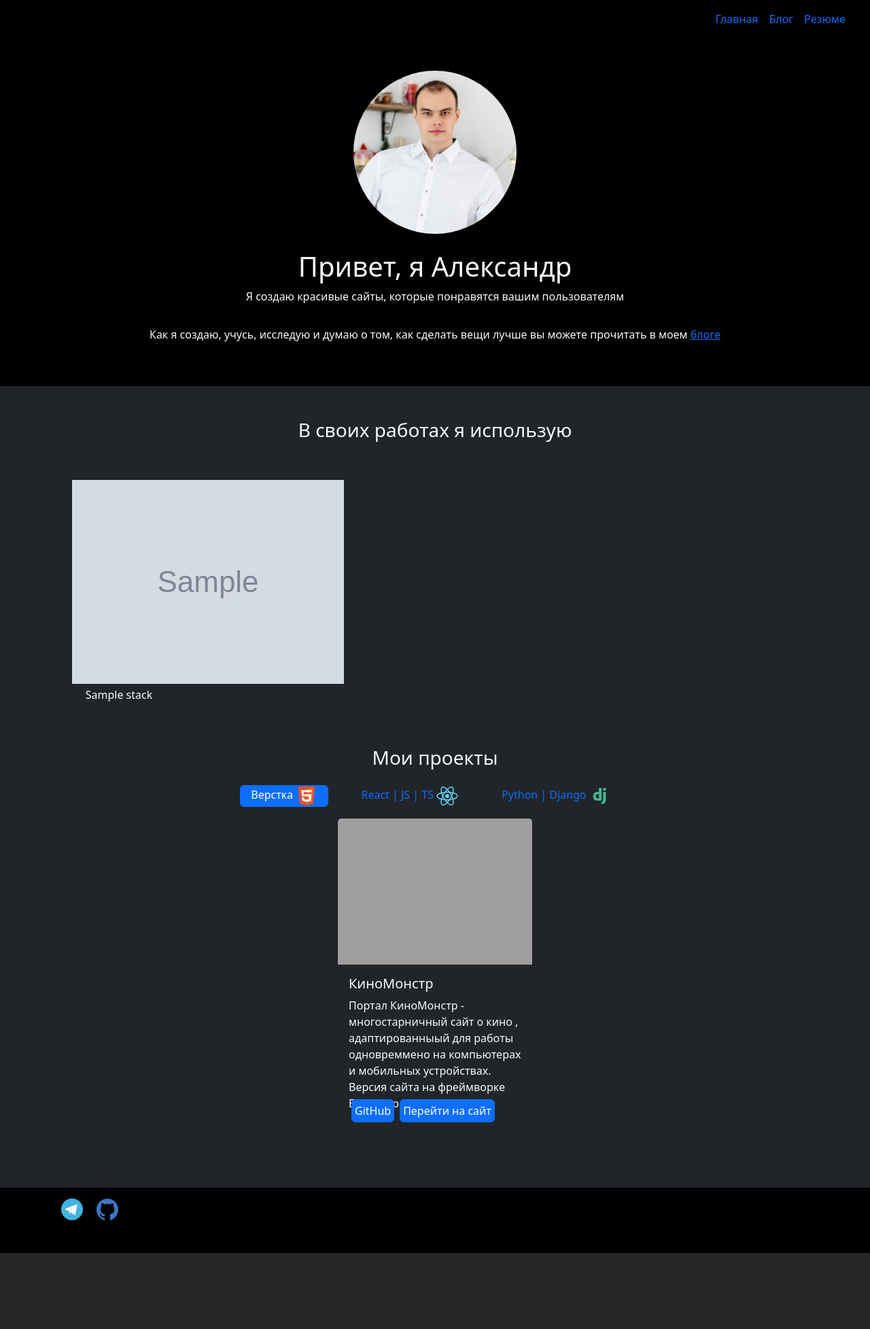
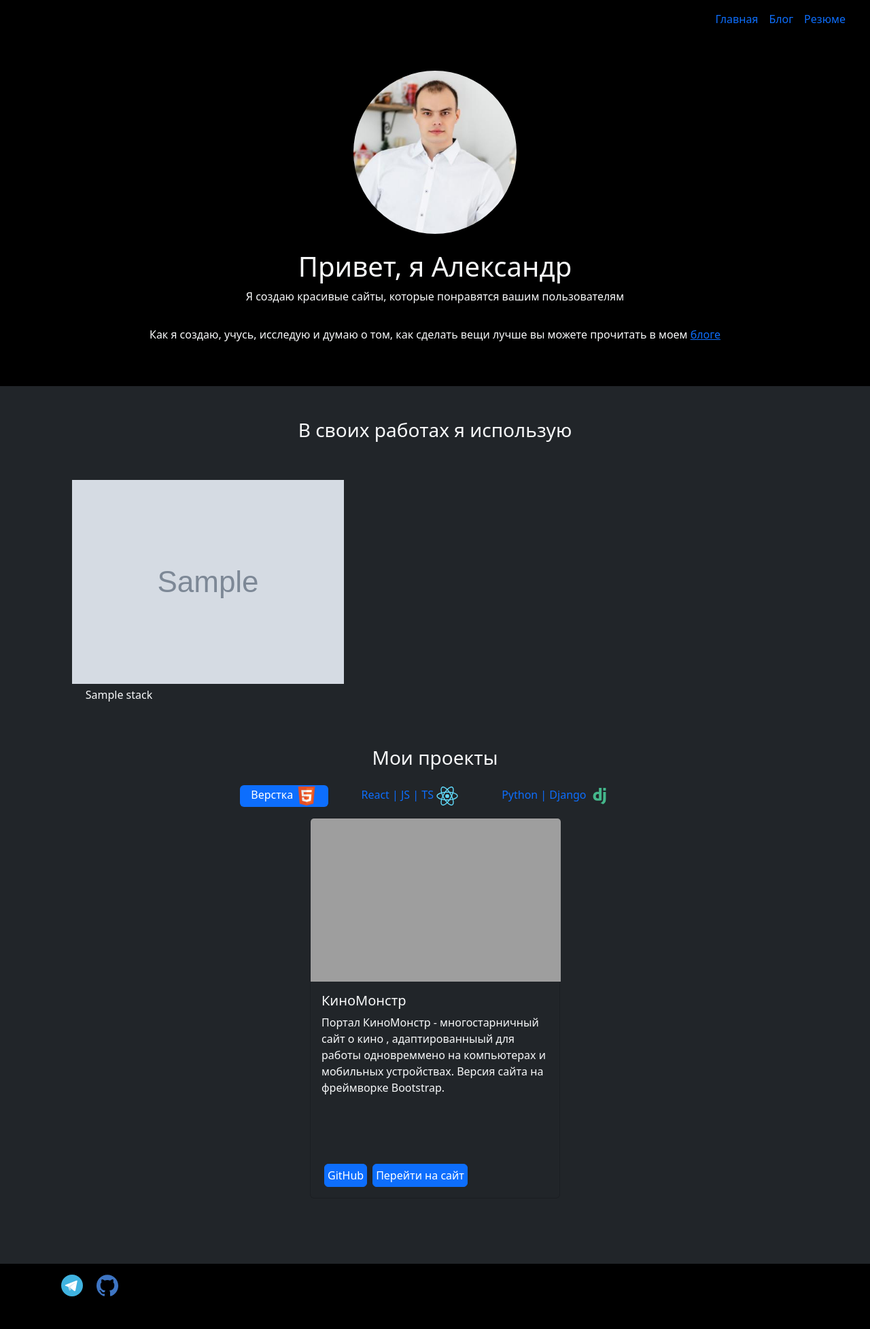
Before and after one commit to NaKorvaLoLe/django-portfolio, a Django app: page / in a window 1280 px wide. Shown: the whole page at 68% size. Before the commit the page ends 1843 px from the top, so only its background shows below. Run offline with Django 4.2, Linux system fonts and the light colour scheme; data comes from the database, SQL or seed files in the repository; both versions use the stored data as it was after the commit; tables that the repository leaves empty hold one stand-in row (values such as "Sample post"); grey boxes marked "Sample" are stand-in pictures; grey boxes are pictures that could not be loaded.

Commit message:
push PA" git commit -m pushPA

```diff
--- a/portfolio/templates/portfolio/home.html
+++ b/portfolio/templates/portfolio/home.html
@@ -50,8 +50,8 @@
                         <div class="tab-pane fade show active" id="pills-html" role="tabpanel" aria-labelledby="pills-home-tab" tabindex="0">
                             <div class="row">
                                 {% for project in projects_html %}
-                                    <div class="card col-6 col-md-3 bg-dark p-0 m-auto mb-5" style="width: 18rem; height: 28rem; ">
-                                        <img src="{{project.image.url}}" class="card-img-top " alt="Изображение проекта" >
+                                    <div class="card col-6 col-md-3 bg-dark p-0 m-auto mb-5" style="width: 23rem; height: 35rem; ">
+                                        <img src="{{project.image.url}}" class="card-img-top " style="width: 23rem; height: 15rem; " alt="Изображение проекта" >
                                         <div class="card-body position-relative">
                                             <h5 class="card-title text-light">{{ project.title }}</h5>
                                             <p class="card-text text-light">{{ project.description }}</p>
@@ -71,8 +71,8 @@
                         <div class="tab-pane fade" id="pills-react" role="tabpanel" aria-labelledby="pills-profile-tab" tabindex="0">
                             <div class="row">
                                 {% for project in projects_react %}
-                                    <div class="card col-6 col-md-3 bg-dark p-0 m-auto mb-5" style="width: 18rem; height: 28rem; ">
-                                        <img src="{{project.image.url}}" class="card-img-top " alt="Изображение проекта" >
+                                    <div class="card col-6 col-md-3 bg-dark p-0 m-auto mb-5" style="width: 23rem; height: 35rem; ">
+                                        <img src="{{project.image.url}}" class="card-img-top " style="width: 23rem; height: 15rem; alt="Изображение проекта" >
                                         <div class="card-body position-relative">
                                             <h5 class="card-title text-light">{{ project.title }}</h5>
                                             <p class="card-text text-light">{{ project.description }}</p>
@@ -92,8 +92,8 @@
                         <div class="tab-pane fade" id="pills-python" role="tabpanel" aria-labelledby="pills-profile-tab" tabindex="0">
                             <div class="row">
                                 {% for project in projects_python %}
-                                    <div class="card col-6 col-md-3 bg-dark p-0 m-auto mb-5" style="width: 18rem; height: 28rem; ">
-                                        <img src="{{project.image.url}}" class="card-img-top " alt="Изображение проекта" >
+                                    <div class="card col-6 col-md-3 bg-dark p-0 m-auto mb-5" style="width: 23rem; height: 35rem; ">
+                                        <img src="{{project.image.url}}" class="card-img-top " style="width: 23rem; height: 15rem; alt="Изображение проекта" >
                                         <div class="card-body position-relative">
                                             <h5 class="card-title text-light">{{ project.title }}</h5>
                                             <p class="card-text text-light">{{ project.description }}</p>
```
Also changed, not shown: db.sqlite3, 1 other file.
